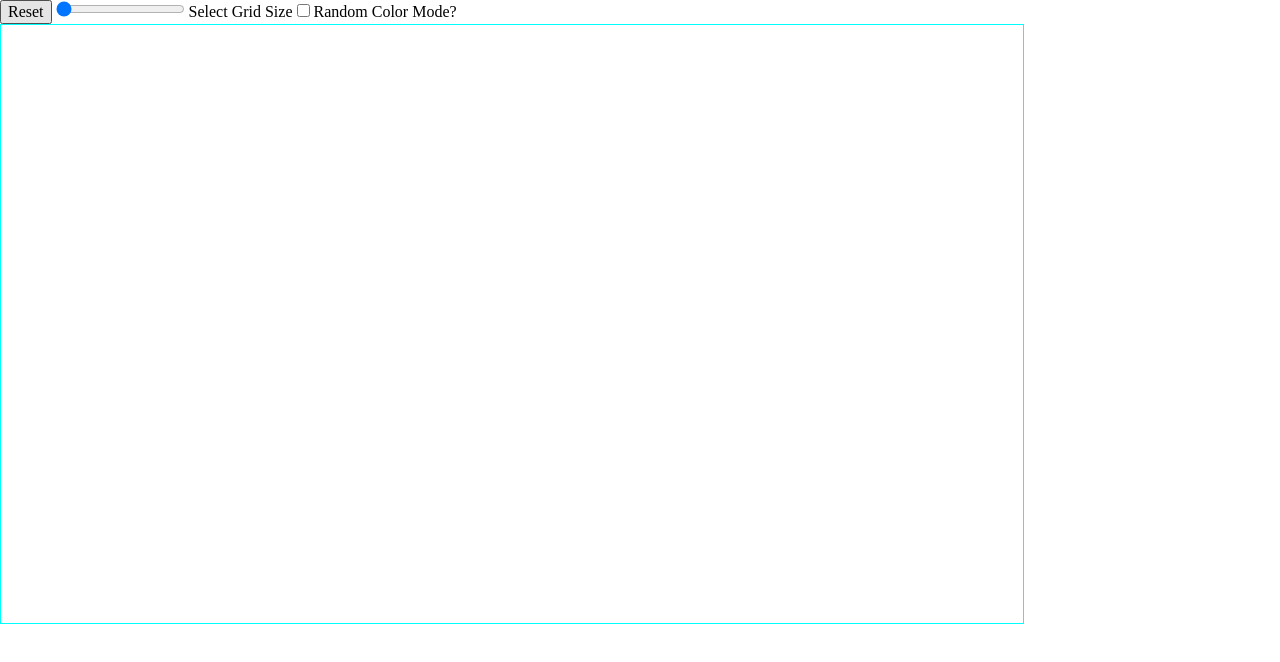
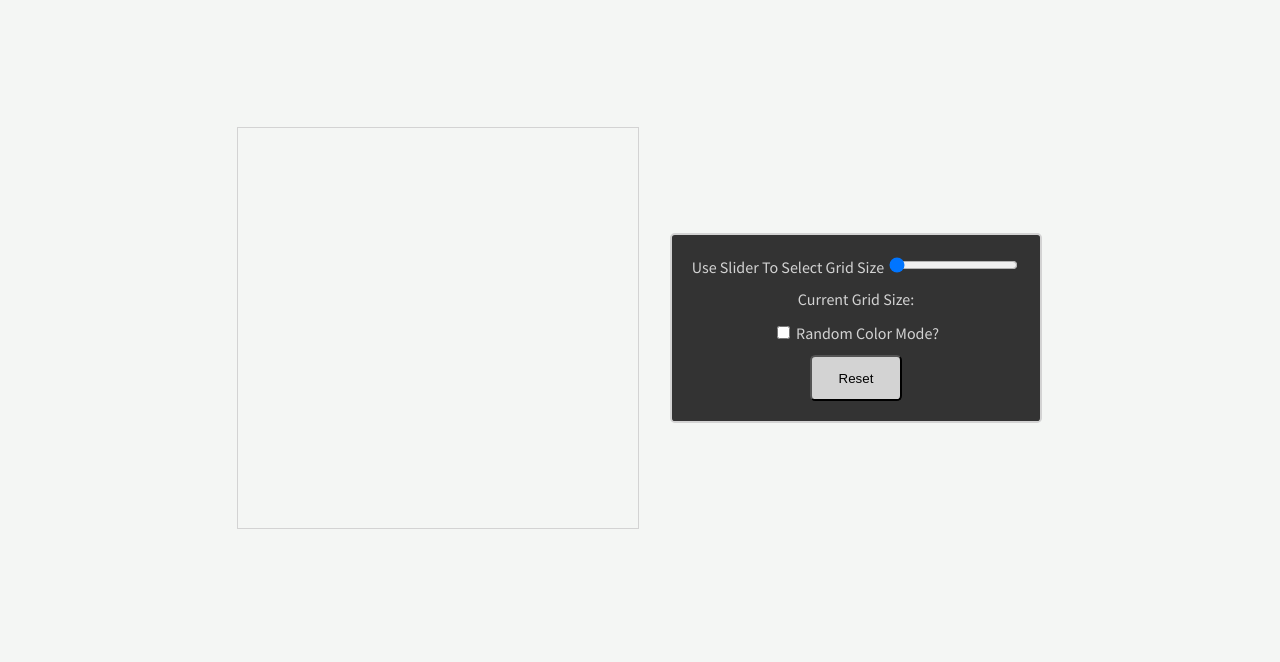
Before and after one commit to Michael-Baas/etch-a-sketch, a plain HTML site: page index.html in a window 1280 px wide. Drawn offline with Linux system fonts and the light colour scheme.

Commit message:
Add styles

```diff
--- a/css/style.css
+++ b/css/style.css
@@ -18,30 +18,64 @@
 /*******************************************/
 
 body{
+  font-size: 1.6em;
+  background-color: #F4F6F4;
+
+  font-family: 'Source Sans Pro', sans-serif;
+}
+
+.controls{
   display: flex;
   flex-direction: column;
-  width: 80%;
+  border: 2px solid #d3d3d3;
+  align-items: center;
+  justify-content: center;
+  border-radius: .3em;
+  background-color: #333;
+  color: #d3d3d3;
+  align-self: center;
+  padding: 2rem;
+}
+
+.controls button {
+  margin: 1em 0 0 0;
+  padding: 1em 2em;
+  border-radius: .4em;
+  background-color: #d3d3d3;
+}
+
+html{
+  font-size: 62.5%;
 }
 
 #grid{
-  height: 75vh;
+
   display: flex;
   flex-flow: column nowrap;
-  border: 1px solid cyan;
+  outline: .1px solid #d3d3d3;
+  min-height: 40rem;
+  min-width: 40rem;
 }
 
 .row {
   display: flex;
-  border: 1px solid red;
+  outline: .1px solid #d3d3d3;
   flex-basis: 100%;
   height: 100%;
 }
 
 .column {
   display: flex;
-  border: 1px solid limegreen;
-  border-right: 1px solid limegreen;
+  outline: .1px solid #d3d3d3;
   flex-basis: 100%;
+}
+
+.slider + label {
+  margin-top: 1em;
+}
+
+.randomColor{
+  margin: 1em 0 0 0;
 }
 
 .gridBlack{
@@ -51,3 +85,13 @@ body{
 .gridColor{
 
 }
+
+.wrapper{
+  display: flex;
+  justify-content: center;
+  padding-top: 10%;
+  width: 80%;
+  margin: 0 auto;
+  gap: 2em;
+  flex-wrap: wrap;
+}
--- a/index.html
+++ b/index.html
@@ -8,23 +8,36 @@
 		<title>Etch-a-Sketch</title>
 
 		<!-- external CSS link -->
-		<link rel="stylesheet" href="css/normalize.css">
+		<link rel="preconnect" href="https://fonts.googleapis.com">
+		<link rel="preconnect" href="https://fonts.gstatic.com" crossorigin>
+		<link href="https://fonts.googleapis.com/css2?family=Source+Sans+Pro&display=swap" rel="stylesheet">
+		<link rel="stylesheet" href="css/reset.css">
 		<link rel="stylesheet" href="css/style.css">
 	</head>
 	<body>
+		<div class="wrapper">
 
-		<div>
-			<button id="reset">Reset</button>
-			<input type="range" id="gridSizeSlider" name="gridSize" min="0" max="64" value="0" step="4" >
-			<label for="gridSize">Select Grid Size</label>
-			<input type="checkbox" id="randomColor" name="randomColor">
-			<label for="randomColor">Random Color Mode?</label>
+			<div id="grid">
+				<!-- <div class="row">
+									<span class="column"></span>
+								</div> -->
+			</div>
+			<div class="controls">
+
+				<div class="slider">
+					<label for="gridSize">Use Slider To Select Grid Size</label>
+					<input type="range" id="gridSizeSlider" name="gridSize" min="0" max="64" value="1" step="4">
+
+				</div>
+				<label for="gridSize">Current Grid Size: <span id="currentGridSize"></span></label>
+				<div class="randomColor">
+					<input type="checkbox" id="randomColor" name="randomColor">
+					<label for="randomColor">Random Color Mode?</label>
+				</div>
+				<button id="reset">Reset</button>
+			</div>
 		</div>
-		<div id="grid">
-			<!-- <div class="row">
-				<span class="column"></span>
-			</div> -->
-	</div>
+
 
 		<script type="text/javascript" src="js/main.js"></script>
 	</body>
--- a/js/main.js
+++ b/js/main.js
@@ -2,9 +2,8 @@
 
 
 const reset = document.querySelector('#reset')
-// console.log(reset)
 const slider = document.querySelector('#gridSizeSlider')
-
+const currentGridSize = document.querySelector('#currentGridSize');
 
 
 
@@ -12,12 +11,12 @@ slider.oninput = makeGrid
 
 function makeGrid(){
 
-
-    newValue = slider.value;
+    let newValue = slider.value;
+    currentGridSize.innerText = `${slider.value} x ${slider.value}`;
     console.log(newValue)
-    oldValue = grid.childElementCount
+    let oldValue = grid.childElementCount
     console.log(oldValue)
-    dif = newValue - oldValue
+    let dif = newValue - oldValue
     // nv2 =
     if(dif > 0) {
         makeRows(newValue, oldValue, newValue)
```
